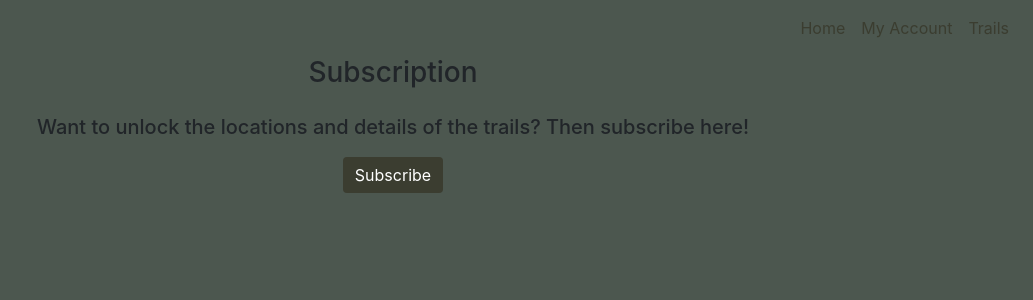
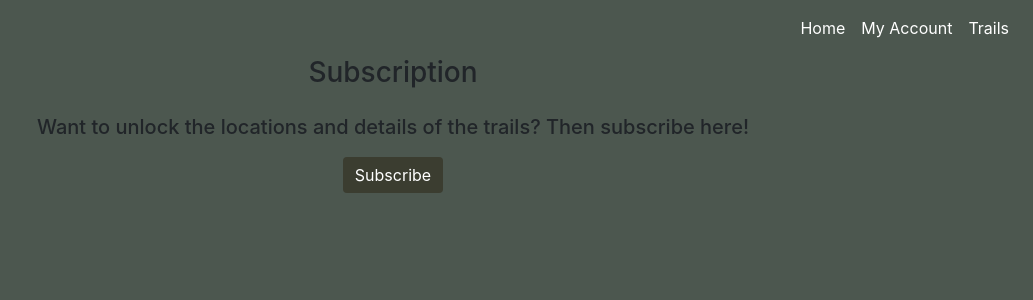
Before and after one commit to samlarby/nant-y-frith-mtb, a Django app: page /subscriptions/ in a window 1280 px wide. Shown: the top 300 px of the page, without its empty margins (247-1280 px from the left). Run offline with Django 5.2, Linux system fonts and the light colour scheme; a user stored in the database is signed in; data that the repository does not hold is empty; parts of the project's set-up code (start-up, migrations or seed data) failed here and were passed over; some libraries are stand-ins or nearby versions.

Commit message:
add import in urls for delete trails

```diff
--- a/static/css/base.css
+++ b/static/css/base.css
@@ -27,12 +27,12 @@ body {
 }
 
 .nav-link {
-    color: #3b3d30;
+    color: white;
 }
 
 
 .nav-link:hover {
-    color: #797d63;
+    color: #bec49a;
 }
 
 .btn {
--- a/trails/urls.py
+++ b/trails/urls.py
@@ -1,7 +1,7 @@
 from django.contrib import admin
 from django.urls import path
 from . import views
-from .views import add_trails, trails, edit_trail
+from .views import add_trails, trails, edit_trail, delete_trails
 
 urlpatterns = [
     path('', views.trails, name='trails'),
```
